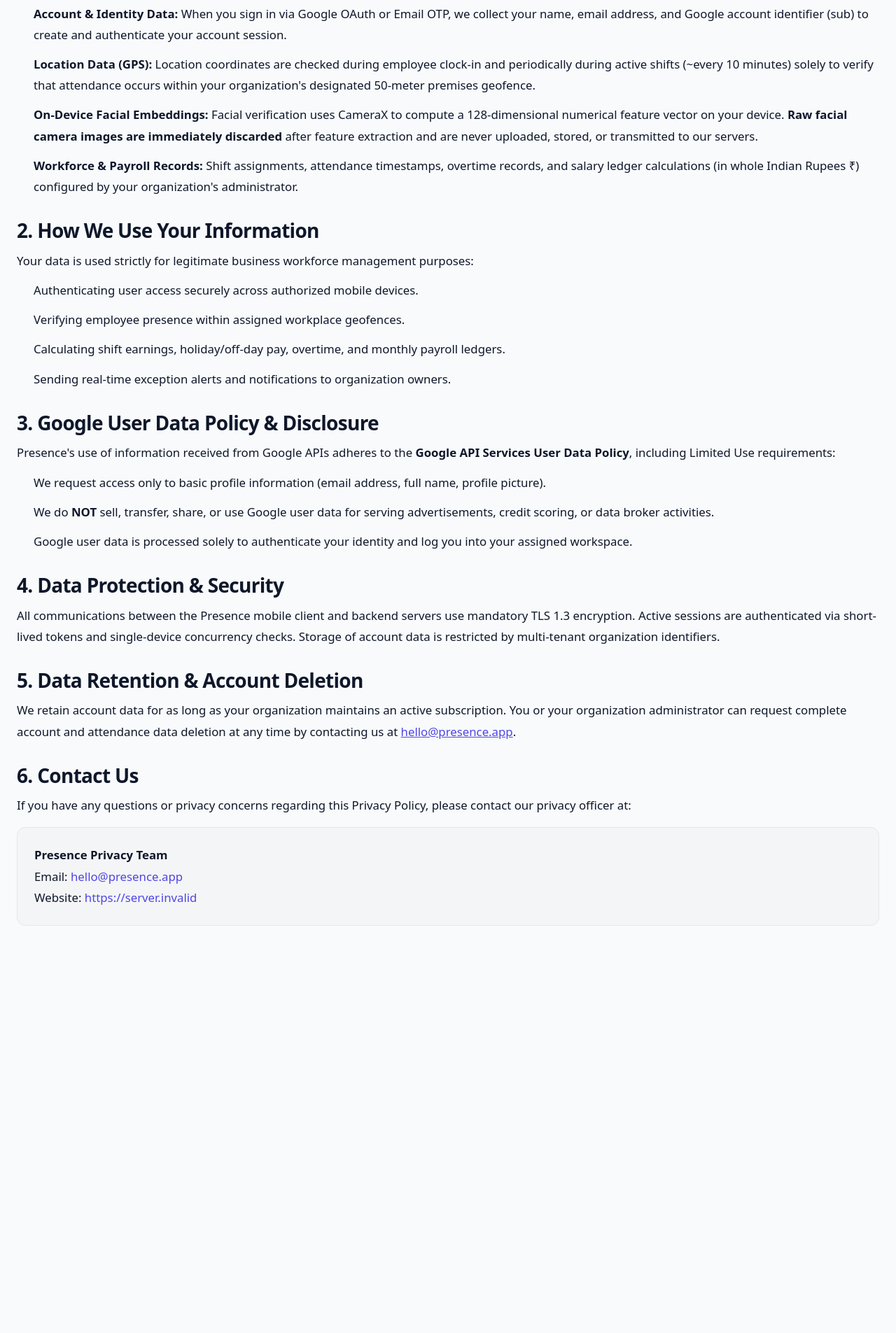
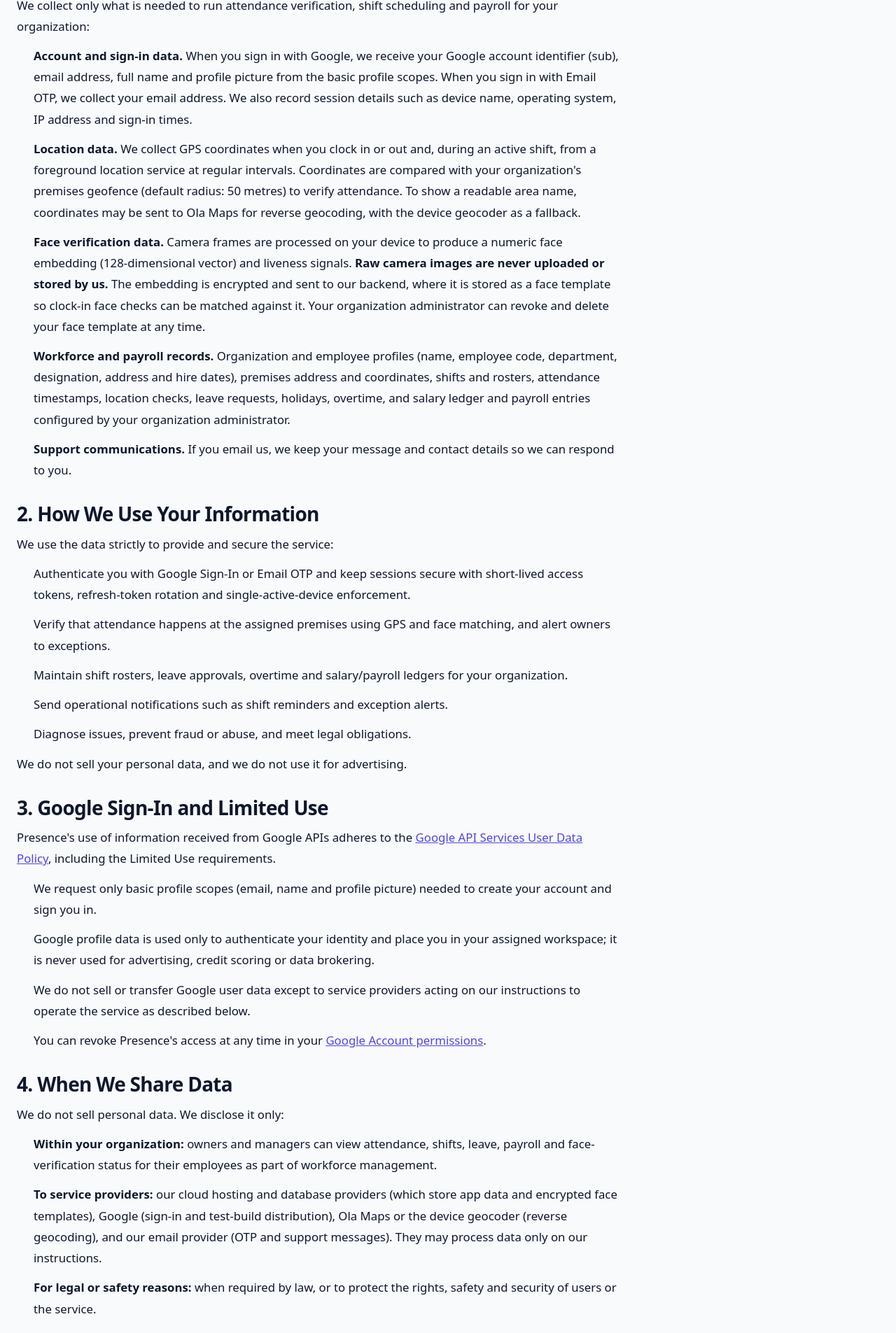
Before and after one commit to Sahin00789/presence-marketing, a Next.js app: page /privacy in a window 1280 px wide. Shown: the part 479-2384 px from the top of the page at 70% size. Before the commit the page ends 1866 px from the top, so only its background shows below. Built offline with nearby package versions, Linux system fonts and the light colour scheme; no server answers.

Commit message:
docs: publish accurate privacy policy and terms for OAuth consent screen

```diff
--- a/app/privacy/page.tsx
+++ b/app/privacy/page.tsx
@@ -4,8 +4,26 @@ import { site } from "@/lib/site";
 
 export const metadata: Metadata = {
   title: `Privacy Policy — ${site.name}`,
-  description: `Privacy Policy for ${site.name} Employee Attendance & Payroll System`,
+  description: `How ${site.name} collects, uses, shares and protects data in the presence employee attendance, shift and payroll app.`,
+  alternates: { canonical: "/privacy" },
 };
+
+const heading = { fontSize: "1.75rem", fontWeight: 600, marginBottom: "0.75rem" } as const;
+const list = {
+  paddingLeft: "1.5rem",
+  display: "flex",
+  flexDirection: "column",
+  gap: "0.75rem",
+  marginTop: "0.75rem",
+} as const;
+const link = { color: "#4f46e5", textDecoration: "underline" } as const;
+const callout = {
+  background: "rgba(243, 244, 246, 0.7)",
+  padding: "1.5rem",
+  borderRadius: "12px",
+  marginTop: "1rem",
+  border: "1px solid #e5e7eb",
+} as const;
 
 export default function PrivacyPage() {
   return (
@@ -14,79 +32,150 @@ export default function PrivacyPage() {
       <main id="main" className="container" style={{ padding: "4rem 1.5rem", width: "100%", margin: "0 auto" }}>
         <h1 style={{ fontSize: "2.5rem", fontWeight: "700", marginBottom: "1rem" }}>Privacy Policy</h1>
         <p style={{ color: "#6b7280", marginBottom: "2.5rem", fontSize: "1.1rem" }}>
-          Last updated: {new Date().toLocaleDateString("en-US", { month: "long", day: "numeric", year: "numeric" })}
+          Last updated: November 22, 2026
         </p>
 
-        <section style={{ display: "flex", flexDirection: "column", gap: "2rem", lineHeight: "1.8", fontSize: "1.05rem" }}>
+        <section
+          style={{
+            display: "flex",
+            flexDirection: "column",
+            gap: "2rem",
+            lineHeight: "1.8",
+            fontSize: "1.05rem",
+            maxWidth: "860px",
+          }}
+        >
           <p>
-            Welcome to <strong>{site.name}</strong> (&quot;Presence&quot;). We are committed to respecting and protecting the privacy of all employees, business owners, and users of our mobile application and platform services.
+            Welcome to <strong>{site.name}</strong> (&quot;Presence&quot;, &quot;we&quot;, &quot;us&quot;). This policy explains what information we collect when you use the Presence Android app and related services, why we collect it, who we share it with, and what choices you have. By using Presence, you agree to this policy.
           </p>
 
           <div>
-            <h2 style={{ fontSize: "1.75rem", fontWeight: "600", marginBottom: "0.75rem" }}>1. Information We Collect</h2>
-            <p>We collect only the essential information necessary to provide attendance verification, shift scheduling, and salary ledger functionality:</p>
-            <ul style={{ paddingLeft: "1.5rem", display: "flex", flexDirection: "column", gap: "0.75rem", marginTop: "0.75rem" }}>
+            <h2 style={heading}>1. Information We Collect</h2>
+            <p>We collect only what is needed to run attendance verification, shift scheduling and payroll for your organization:</p>
+            <ul style={list}>
               <li>
-                <strong>Account & Identity Data:</strong> When you sign in via Google OAuth or Email OTP, we collect your name, email address, and Google account identifier (sub) to create and authenticate your account session.
+                <strong>Account and sign-in data.</strong> When you sign in with Google, we receive your Google account identifier (sub), email address, full name and profile picture from the basic profile scopes. When you sign in with Email OTP, we collect your email address. We also record session details such as device name, operating system, IP address and sign-in times.
               </li>
               <li>
-                <strong>Location Data (GPS):</strong> Location coordinates are checked during employee clock-in and periodically during active shifts (~every 10 minutes) solely to verify that attendance occurs within your organization&apos;s designated 50-meter premises geofence.
+                <strong>Location data.</strong> We collect GPS coordinates when you clock in or out and, during an active shift, from a foreground location service at regular intervals. Coordinates are compared with your organization&apos;s premises geofence (default radius: 50 metres) to verify attendance. To show a readable area name, coordinates may be sent to Ola Maps for reverse geocoding, with the device geocoder as a fallback.
               </li>
               <li>
-                <strong>On-Device Facial Embeddings:</strong> Facial verification uses CameraX to compute a 128-dimensional numerical feature vector on your device. <strong>Raw facial camera images are immediately discarded</strong> after feature extraction and are never uploaded, stored, or transmitted to our servers.
+                <strong>Face verification data.</strong> Camera frames are processed on your device to produce a numeric face embedding (128-dimensional vector) and liveness signals. <strong>Raw camera images are never uploaded or stored by us.</strong> The embedding is encrypted and sent to our backend, where it is stored as a face template so clock-in face checks can be matched against it. Your organization administrator can revoke and delete your face template at any time.
               </li>
               <li>
-                <strong>Workforce & Payroll Records:</strong> Shift assignments, attendance timestamps, overtime records, and salary ledger calculations (in whole Indian Rupees ₹) configured by your organization&apos;s administrator.
+                <strong>Workforce and payroll records.</strong> Organization and employee profiles (name, employee code, department, designation, address and hire dates), premises address and coordinates, shifts and rosters, attendance timestamps, location checks, leave requests, holidays, overtime, and salary ledger and payroll entries configured by your organization administrator.
+              </li>
+              <li>
+                <strong>Support communications.</strong> If you email us, we keep your message and contact details so we can respond to you.
               </li>
             </ul>
           </div>
 
           <div>
-            <h2 style={{ fontSize: "1.75rem", fontWeight: "600", marginBottom: "0.75rem" }}>2. How We Use Your Information</h2>
-            <p>Your data is used strictly for legitimate business workforce management purposes:</p>
-            <ul style={{ paddingLeft: "1.5rem", display: "flex", flexDirection: "column", gap: "0.75rem", marginTop: "0.75rem" }}>
-              <li>Authenticating user access securely across authorized mobile devices.</li>
-              <li>Verifying employee presence within assigned workplace geofences.</li>
-              <li>Calculating shift earnings, holiday/off-day pay, overtime, and monthly payroll ledgers.</li>
-              <li>Sending real-time exception alerts and notifications to organization owners.</li>
+            <h2 style={heading}>2. How We Use Your Information</h2>
+            <p>We use the data strictly to provide and secure the service:</p>
+            <ul style={list}>
+              <li>Authenticate you with Google Sign-In or Email OTP and keep sessions secure with short-lived access tokens, refresh-token rotation and single-active-device enforcement.</li>
+              <li>Verify that attendance happens at the assigned premises using GPS and face matching, and alert owners to exceptions.</li>
+              <li>Maintain shift rosters, leave approvals, overtime and salary/payroll ledgers for your organization.</li>
+              <li>Send operational notifications such as shift reminders and exception alerts.</li>
+              <li>Diagnose issues, prevent fraud or abuse, and meet legal obligations.</li>
+            </ul>
+            <p style={{ marginTop: "0.75rem" }}>We do not sell your personal data, and we do not use it for advertising.</p>
+          </div>
+
+          <div>
+            <h2 style={heading}>3. Google Sign-In and Limited Use</h2>
+            <p>
+              Presence&apos;s use of information received from Google APIs adheres to the{" "}
+              <a href="https://developers.google.com/terms/api-services-user-data-policy" target="_blank" rel="noopener noreferrer" style={link}>
+                Google API Services User Data Policy
+              </a>
+              , including the Limited Use requirements.
+            </p>
+            <ul style={list}>
+              <li>We request only basic profile scopes (email, name and profile picture) needed to create your account and sign you in.</li>
+              <li>Google profile data is used only to authenticate your identity and place you in your assigned workspace; it is never used for advertising, credit scoring or data brokering.</li>
+              <li>We do not sell or transfer Google user data except to service providers acting on our instructions to operate the service as described below.</li>
+              <li>You can revoke Presence&apos;s access at any time in your{" "}
+                <a href="https://myaccount.google.com/permissions" target="_blank" rel="noopener noreferrer" style={link}>
+                  Google Account permissions
+                </a>
+                .
+              </li>
             </ul>
           </div>
 
           <div>
-            <h2 style={{ fontSize: "1.75rem", fontWeight: "600", marginBottom: "0.75rem" }}>3. Google User Data Policy & Disclosure</h2>
-            <p>
-              Presence&apos;s use of information received from Google APIs adheres to the <strong>Google API Services User Data Policy</strong>, including Limited Use requirements:
-            </p>
-            <ul style={{ paddingLeft: "1.5rem", display: "flex", flexDirection: "column", gap: "0.75rem", marginTop: "0.75rem" }}>
-              <li>We request access only to basic profile information (email address, full name, profile picture).</li>
-              <li>We do <strong>NOT</strong> sell, transfer, share, or use Google user data for serving advertisements, credit scoring, or data broker activities.</li>
-              <li>Google user data is processed solely to authenticate your identity and log you into your assigned workspace.</li>
+            <h2 style={heading}>4. When We Share Data</h2>
+            <p>We do not sell personal data. We disclose it only:</p>
+            <ul style={list}>
+              <li>
+                <strong>Within your organization:</strong> owners and managers can view attendance, shifts, leave, payroll and face-verification status for their employees as part of workforce management.
+              </li>
+              <li>
+                <strong>To service providers:</strong> our cloud hosting and database providers (which store app data and encrypted face templates), Google (sign-in and test-build distribution), Ola Maps or the device geocoder (reverse geocoding), and our email provider (OTP and support messages). They may process data only on our instructions.
+              </li>
+              <li>
+                <strong>For legal or safety reasons:</strong> when required by law, or to protect the rights, safety and security of users or the service.
+              </li>
+              <li>
+                <strong>With your direction:</strong> for example, if you ask us to share your records.
+              </li>
             </ul>
           </div>
 
           <div>
-            <h2 style={{ fontSize: "1.75rem", fontWeight: "600", marginBottom: "0.75rem" }}>4. Data Protection & Security</h2>
+            <h2 style={heading}>5. Data Retention and Deletion</h2>
             <p>
-              All communications between the Presence mobile client and backend servers use mandatory TLS 1.3 encryption. Active sessions are authenticated via short-lived tokens and single-device concurrency checks. Storage of account data is restricted by multi-tenant organization identifiers.
+              We keep account, attendance and payroll records for as long as your organization uses Presence and as needed for payroll, legal and dispute-resolution purposes. Session records are kept while a session is active and for a limited period afterwards.
+            </p>
+            <p style={{ marginTop: "0.75rem" }}>
+              To request deletion of your account and associated data, email{" "}
+              <a href={`mailto:${site.contactEmail}`} style={link}>{site.contactEmail}</a>{" "}
+              from the address linked to your account. We will verify the request and delete or anonymise your personal data within 30 days, except where retention is legally required. Your organization administrator can also revoke an employee, which deletes the stored face template.
             </p>
           </div>
 
           <div>
-            <h2 style={{ fontSize: "1.75rem", fontWeight: "600", marginBottom: "0.75rem" }}>5. Data Retention & Account Deletion</h2>
+            <h2 style={heading}>6. Security</h2>
             <p>
-              We retain account data for as long as your organization maintains an active subscription. You or your organization administrator can request complete account and attendance data deletion at any time by contacting us at <a href={`mailto:${site.contactEmail}`} style={{ color: "#4f46e5", textDecoration: "underline" }}>{site.contactEmail}</a>.
+              Data is encrypted in transit over HTTPS/TLS. Face embeddings are encrypted at rest before storage, OTP codes are hashed, and access is restricted by organization membership and role. Sessions use short-lived tokens, refresh-token rotation and one-active-device enforcement. No system is completely secure, but we work to protect your information.
             </p>
           </div>
 
           <div>
-            <h2 style={{ fontSize: "1.75rem", fontWeight: "600", marginBottom: "0.75rem" }}>6. Contact Us</h2>
+            <h2 style={heading}>7. Your Choices and Rights</h2>
+            <ul style={list}>
+              <li>You can decline location or camera permissions, but attendance verification features will not work.</li>
+              <li>You can sign out, revoke a device session, or disconnect your Google account in your Google settings.</li>
+              <li>You can ask to access, correct, export or delete your personal data by emailing us.</li>
+              <li>Depending on where you live, you may have additional rights under applicable data protection law.</li>
+            </ul>
+          </div>
+
+          <div>
+            <h2 style={heading}>8. Children&apos;s Privacy</h2>
+            <p>Presence is a workforce tool for employers and employees. It is not directed at children under 13, and we do not knowingly collect personal data from them.</p>
+          </div>
+
+          <div>
+            <h2 style={heading}>9. Changes to This Policy</h2>
             <p>
-              If you have any questions or privacy concerns regarding this Privacy Policy, please contact our privacy officer at:
+              We may update this policy as the service evolves. The current version is always available at{" "}
+              <a href={`${site.url}/privacy`} style={link}>{site.url}/privacy</a>
+              , and we will update the &quot;Last updated&quot; date above when we make changes.
             </p>
-            <div style={{ background: "rgba(243, 244, 246, 0.7)", padding: "1.5rem", borderRadius: "12px", marginTop: "1rem", border: "1px solid #e5e7eb" }}>
+          </div>
+
+          <div>
+            <h2 style={heading}>10. Contact Us</h2>
+            <p>For privacy questions, data access or deletion requests, contact:</p>
+            <div style={callout}>
               <strong>Presence Privacy Team</strong><br />
-              Email: <a href={`mailto:${site.contactEmail}`} style={{ color: "#4f46e5", fontWeight: "500" }}>{site.contactEmail}</a><br />
-              Website: <a href={site.url} style={{ color: "#4f46e5", fontWeight: "500" }}>{site.url}</a>
+              Email: <a href={`mailto:${site.contactEmail}`} style={link}>{site.contactEmail}</a><br />
+              Website: <a href={site.url} style={link}>{site.url}</a><br />
+              Terms of Service: <a href={`${site.url}/terms`} style={link}>{site.url}/terms</a>
             </div>
           </div>
         </section>
--- a/lib/site.ts
+++ b/lib/site.ts
@@ -8,7 +8,7 @@ export const site = {
   tagline: "Attendance that runs itself.",
   description:
     "GPS-geofenced clock-in, on-device face verification, weekday shift rosters, leave requests with owner approval, an append-only salary ledger, live exception alerts, and owner-locked monthly payroll — built for one premises workspace.",
-  url: process.env.NEXT_PUBLIC_SITE_URL ?? "https://presence.app",
+  url: process.env.NEXT_PUBLIC_SITE_URL ?? "https://presence-selfattendance.vercel.app",
   apkUrl:
     process.env.NEXT_PUBLIC_APK_URL ??
     "https://github.com/Sahin00789/presence-android-app/releases/latest/download/presence.apk",
@@ -18,7 +18,7 @@ export const site = {
   firebaseAppUrl:
     process.env.NEXT_PUBLIC_FIREBASE_APP_URL ??
     "https://appdistribution.firebase.google.com/testerapps/1:402010851729:android:a4614a8395bbcdc5043230/releases/6hc668arseqag?utm_source=firebase-console",
-  contactEmail: process.env.NEXT_PUBLIC_CONTACT_EMAIL ?? "hello@presence.app",
+  contactEmail: process.env.NEXT_PUBLIC_CONTACT_EMAIL ?? "sahin401099@gmail.com",
   ads: {
     client: process.env.NEXT_PUBLIC_ADSENSE_CLIENT ?? "",
     slot: process.env.NEXT_PUBLIC_ADSENSE_SLOT ?? "",
```
Also changed, not shown: app/terms/page.tsx (+61 -15 lines), 1 other file (tests, documents, lock files or other folders).
